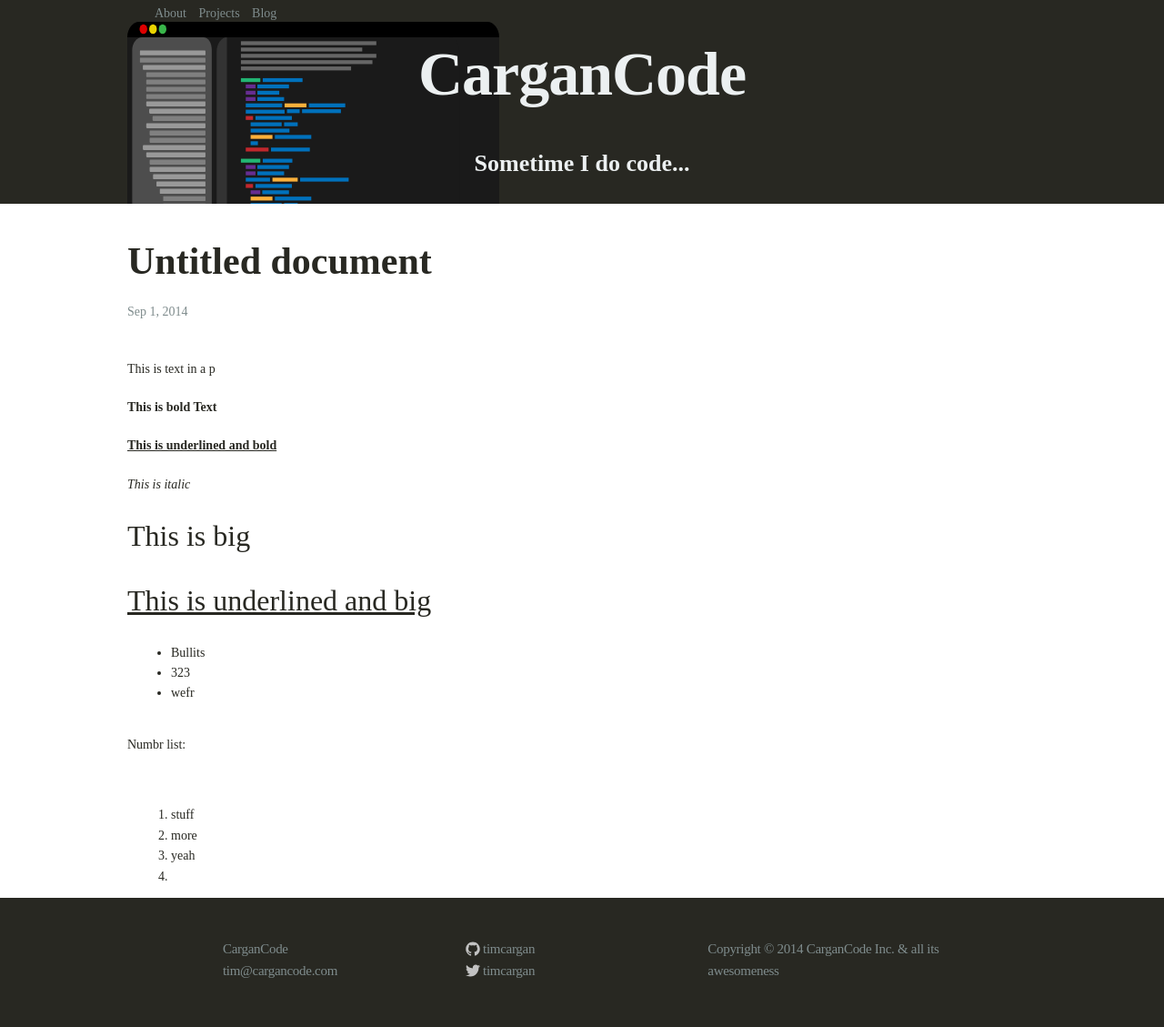
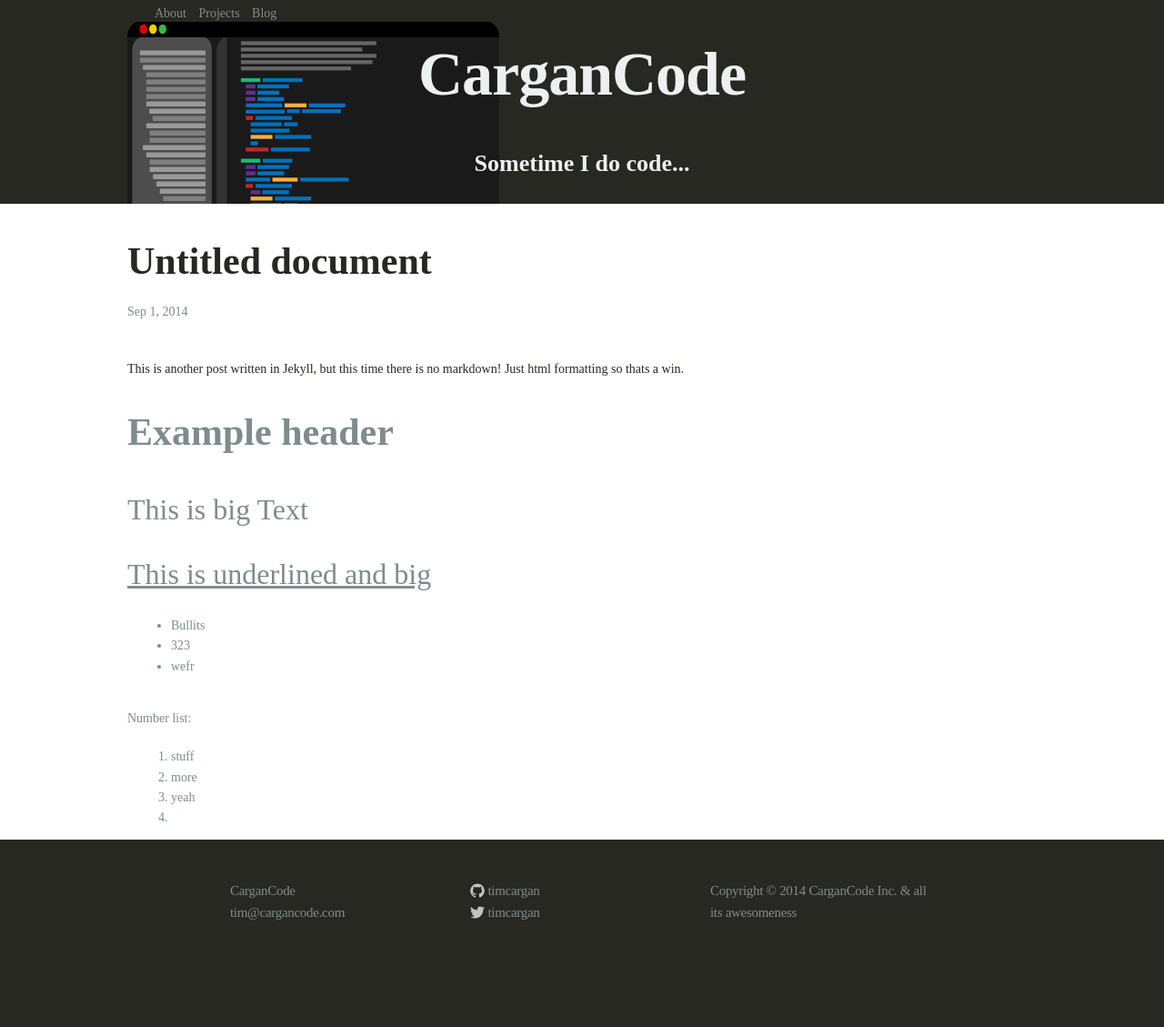
Before and after one commit to CarganCode/CarganCode.github.io, a Jekyll site: the page built from _posts/2014-9-1-Untitled_document.md, in a window 1280 px wide. Shown: the whole page at 91% size. Built offline with Jekyll 4.4.1, drawn with Linux system fonts in a browser that asks for light colours; after the commit the page ends 1065 px from its top, so only the background shows below that.

Commit message:
Posting Untitled document to blog

```diff
--- a/_posts/2014-9-1-Untitled_document.md
+++ b/_posts/2014-9-1-Untitled_document.md
@@ -3,21 +3,16 @@
 title: Untitled document
 date: 2014-09-01T14:51:11.002Z
 ---
-<body class="c4">
+<body class="c5">
    <p style="widows:2;orphans:2;direction:ltr">
-      <span>This is text in a p</span>
+      <span>This is another post written in Jekyll, but this time there is no markdown! Just html formatting so thats a win.</span>
    </p>
+   <h2 style="widows:2;orphans:2;direction:ltr;page-break-after:avoid">
+      <a name="h.dwku88qai5ne" />
+      <span>Example header</span>
+   </h2>
    <p style="widows:2;orphans:2;direction:ltr">
-      <span style="font-weight:bold">This is bold Text</span>
-   </p>
-   <p style="widows:2;orphans:2;direction:ltr">
-      <span style="font-weight:bold;text-decoration:underline">This is underlined and bold</span>
-   </p>
-   <p style="widows:2;orphans:2;direction:ltr">
-      <span style="font-style:italic">This is italic</span>
-   </p>
-   <p style="widows:2;orphans:2;direction:ltr">
-      <span style="font-size:24pt">This is big</span>
+      <span style="font-size:24pt">This is big Text</span>
    </p>
    <p style="widows:2;orphans:2;direction:ltr">
       <span style="font-size:24pt;text-decoration:underline">This is underlined and big</span>
@@ -33,14 +28,11 @@
          <span>wefr</span>
       </li>
    </ul>
-   <p style="widows:2;orphans:2;height:11pt;direction:ltr">
+   <p style="widows:2;orphans:2;direction:ltr;height:11pt">
       <span />
    </p>
    <p style="widows:2;orphans:2;direction:ltr">
-      <span>Numbr list:</span>
-   </p>
-   <p style="widows:2;orphans:2;height:11pt;direction:ltr">
-      <span />
+      <span>Number list:</span>
    </p>
    <ol start="1" style="margin:0;padding:0;;">
       <li style="widows:2;orphans:2;direction:ltr;padding-left:0pt;margin-left:36pt">
@@ -52,7 +44,7 @@
       <li style="widows:2;orphans:2;direction:ltr;padding-left:0pt;margin-left:36pt">
          <span>yeah</span>
       </li>
-      <li style="widows:2;orphans:2;height:11pt;direction:ltr;padding-left:0pt;margin-left:36pt">
+      <li style="widows:2;orphans:2;direction:ltr;padding-left:0pt;margin-left:36pt;height:11pt">
          <span />
       </li>
    </ol>
```
